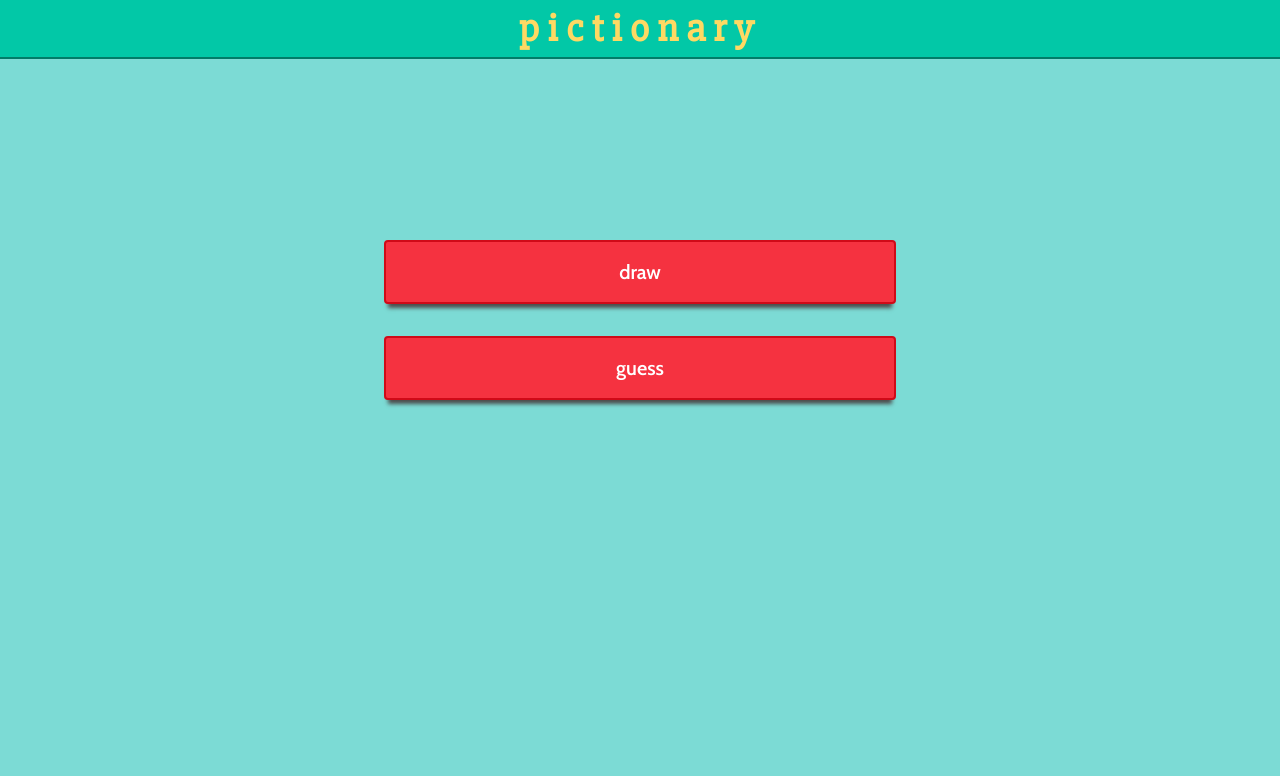
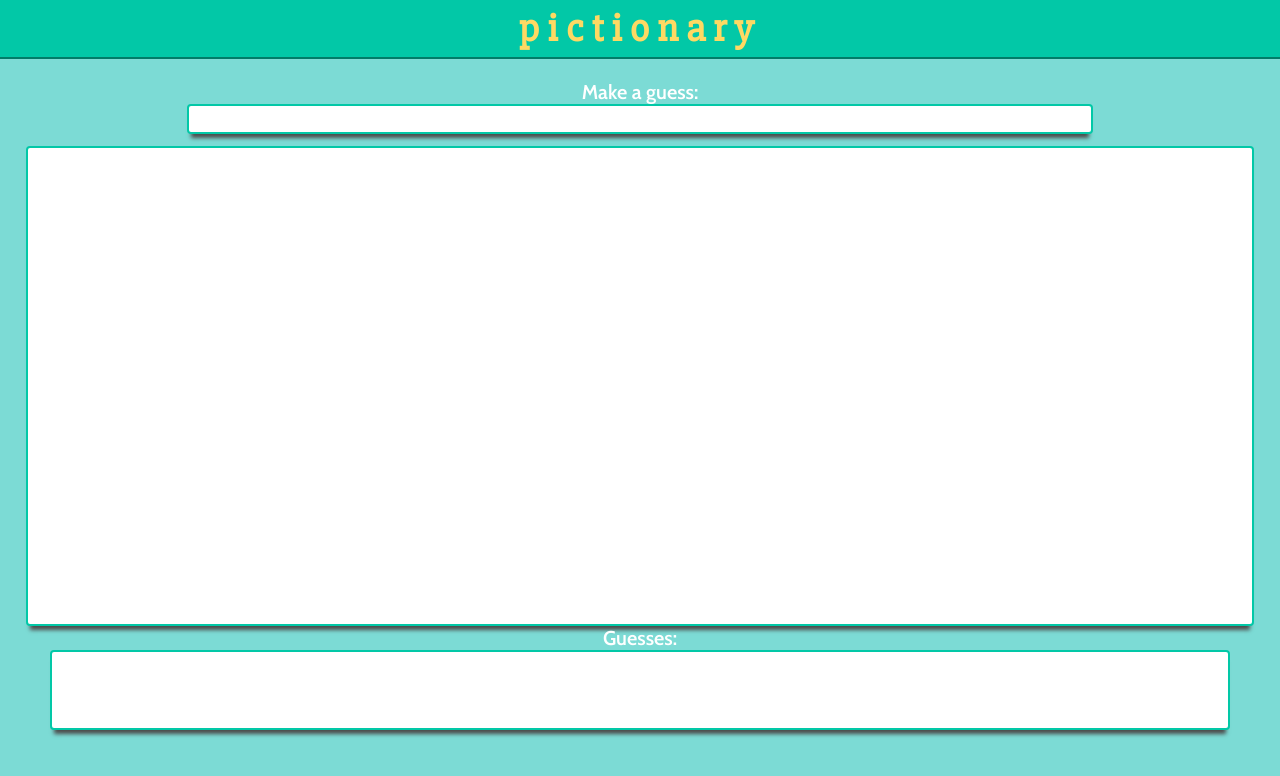
Before and after one commit to elmeltone/pictionary, a website: page public/index.html in a window 1280 px wide. Drawn offline with nearby package versions, Linux system fonts and the light colour scheme; no server answers.

Commit message:
Removes login page

```diff
--- a/public/index.html
+++ b/public/index.html
@@ -13,10 +13,6 @@
 </head>
 <body>
     <h1>pictionary</h1>
-    <div class="login">
-        <input class="drawer-button choice" type="button" name="drawer-button" value="draw">
-        <input class="guesser-button choice" type="button" name="guesser-button" value="guess">
-    </div>
     <div id="game">
         <div id="top-message">
             <div id="guess">
--- a/public/main.js
+++ b/public/main.js
@@ -79,12 +79,7 @@
         var drawing = false;
         var guessBox;
 
-        $('.choice').on('click', function() {
-            $('.login').hide(200);
-        });
         socket.emit('newUser');
-
-
         socket.on('newGame', newGame);
         socket.on('draw', function(position) {
             draw(position);
--- a/public/sass/main.scss
+++ b/public/sass/main.scss
@@ -128,50 +128,7 @@
   display: block;
 }
 
-/***** Login Page *****/
-
-.login {
-  position: absolute;
-  left: 0;
-  top: 0;
-  z-index: 98;
-  width: 100vw;
-  height: 100vh;
-  background: $background;
-}
-
-.choice {
-  display: block;
-  margin-left: auto;
-  margin-right: auto;
-  height: 4rem;
-  width: 40%;
-  background: $emphasis;
-  color: $plain;
-  border: 2px solid darken($emphasis, 15%);
-  @include border-radius(4px);
-  &:hover {
-    transition: ease-in-out 100ms;
-    transform: translate(0, -2px);
-    box-shadow: 0 19px 11px -12px lighten($shadow, 50%);
-    }
-  &:focus {
-    outline: none;
-  }
-  &:active {
-    opacity: .75;
-  }
-}
-
-.drawer-button {
-  margin-top: 30vh;
-}
-
-.guesser-button {
-  margin-top: 4vh;
-}
-
-/***** Game Page *****/
+/***** More Specific Styles *****/
 
 #game, #top-message, #guess, canvas, #guess-list, .guesses {
   width: 96%;
```
Also changed, not shown: public/main.css.
